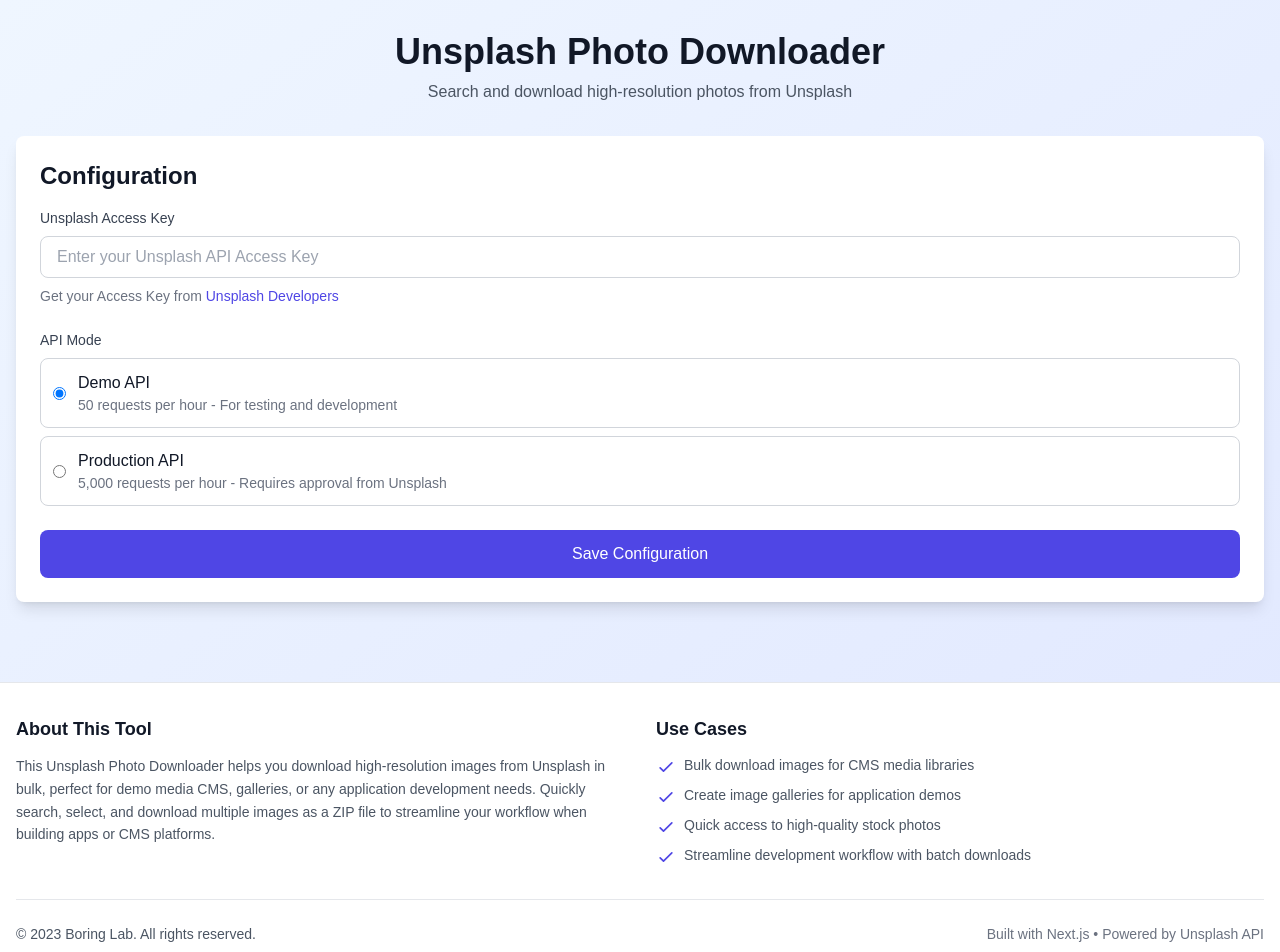
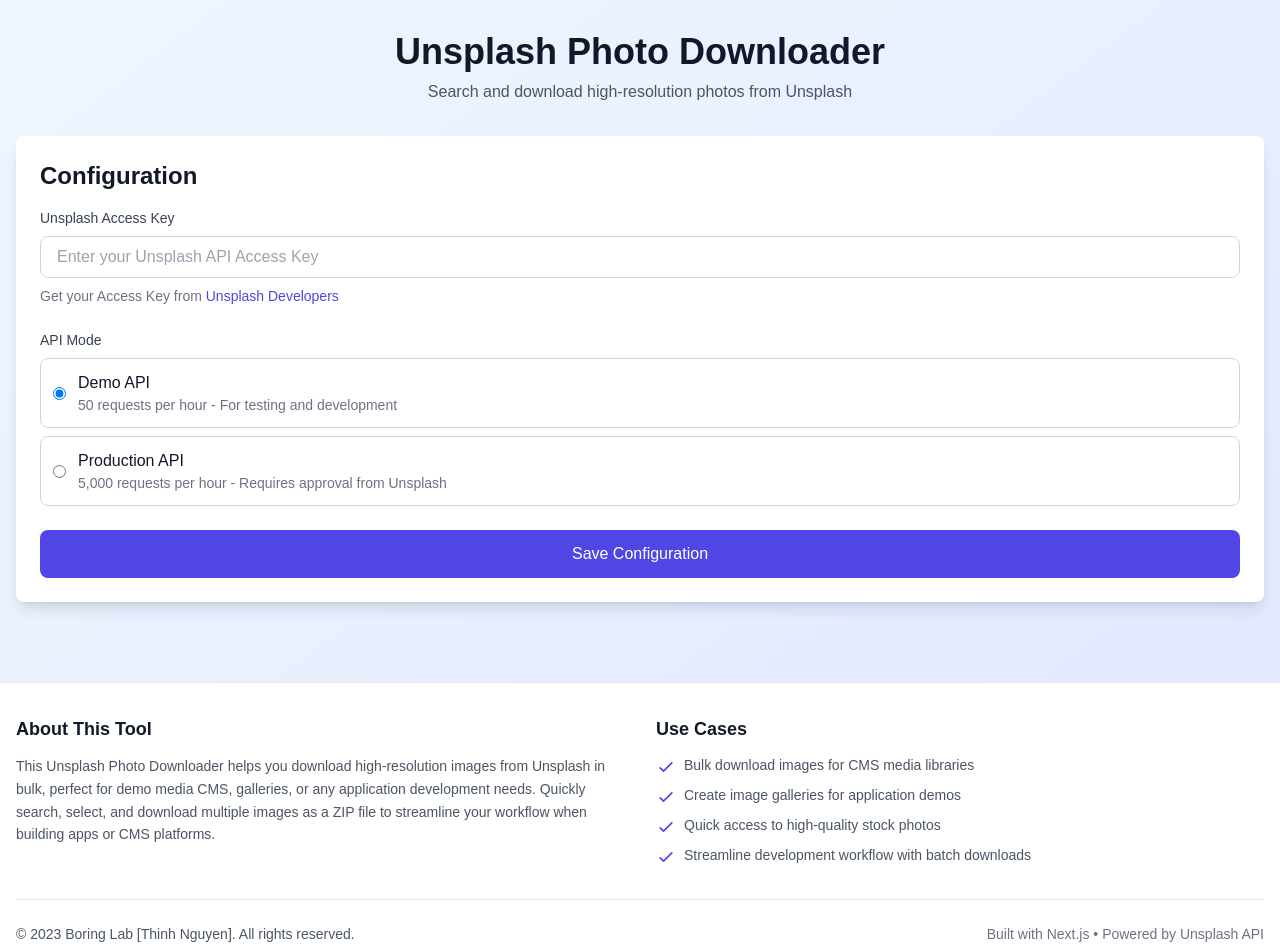
Before and after one commit to hungtrungthinh/Unsplash-Download, a Next.js app: page / in a window 1280 px wide. Shown: the top 952 px of the page. Built offline with nearby package versions, Linux system fonts and the light colour scheme.

Commit message:
update footer copyright

```diff
--- a/components/Footer.tsx
+++ b/components/Footer.tsx
@@ -53,7 +53,7 @@
         <div className="mt-8 pt-6 border-t border-gray-200 dark:border-gray-700">
           <div className="flex flex-col md:flex-row justify-between items-center">
             <p className="text-sm text-gray-600 dark:text-gray-400">
-              © 2023 Boring Lab. All rights reserved.
+              © 2023 Boring Lab [Thinh Nguyen]. All rights reserved.
             </p>
             <p className="text-sm text-gray-500 dark:text-gray-500 mt-2 md:mt-0">
               Built with Next.js • Powered by Unsplash API
```
